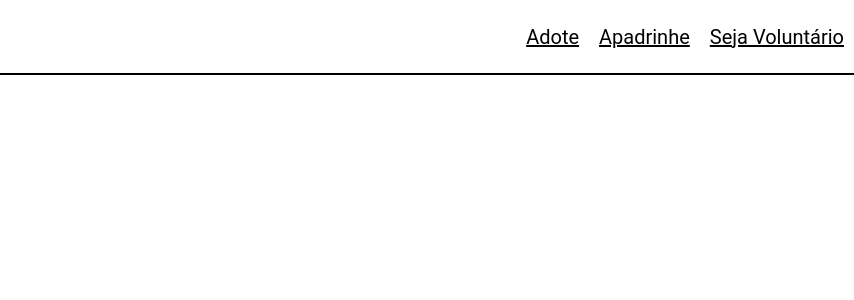
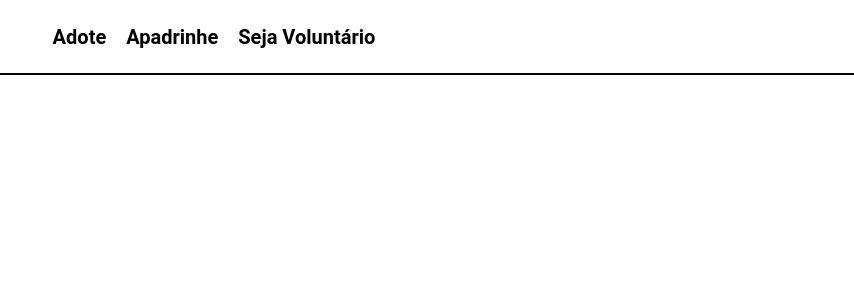
Before and after one commit to TataFaria/Projeto-ong-sjpa, a React (Vite) app in the folder front-end/: page / in a window 1280 px wide. Shown: the top 300 px of the page, without its empty margins (426-1280 px from the left). Built offline with nearby package versions, Linux system fonts and the light colour scheme.

Commit message:
Adicionando a logo e centralizando os icones do Navbar

```diff
--- a/front-end/src/Components/Sections/NavBar.jsx
+++ b/front-end/src/Components/Sections/NavBar.jsx
@@ -1,14 +1,17 @@
 import Nav from 'react-bootstrap/Nav';
 import styles from './NavBar.module.css';
 
+
 function Navbar() {
+
     return(
         <div className={styles.navbar}>
             <ul>
-                <li><Nav.Link href='#Adote'>Adote</Nav.Link></li>
+                <li><Nav.Link href='#Adote' className={styles.adoteLink}>Adote</Nav.Link></li>
                 <li><Nav.Link href='#Apadrinhe'>Apadrinhe</Nav.Link></li>
                 <li><Nav.Link href='#SejaVoluntario'>Seja Voluntário</Nav.Link></li>
            </ul>
+
         </div>
     )
 }
--- a/front-end/src/Components/Sections/Navbar.module.css
+++ b/front-end/src/Components/Sections/Navbar.module.css
@@ -14,18 +14,27 @@
     display: flex;
     list-style: none;
     align-items: center;
-    justify-content: end;
+    justify-content: center;
+    text-decoration: none;
 }
 
 .navbar li {
     margin: 10px;
+
 }
 
 .navbar a{
-    color: black !important;
+    color: black;
     font-size: 20px;
+    text-decoration: none;
+    font-weight: bold;
 }
 
 .links ul li {
     margin-left: 3vw;
 }
+
+.adoteLink{
+    color:  #FF6B17;
+
+}
```
Also changed, not shown: front-end/src/Components/Imagens/logo.svg (added).
